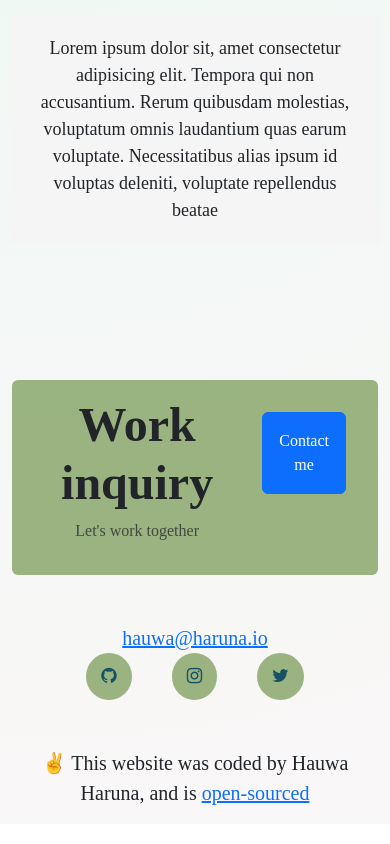
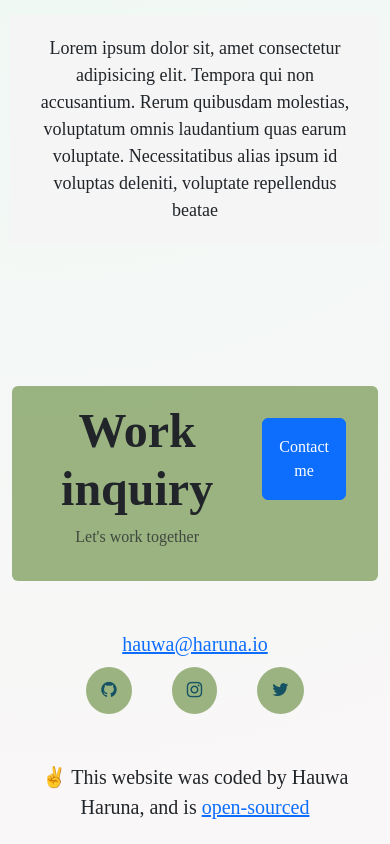
Before and after one commit to UmmSultee/Portfolio, a website: page about.html in a window 390 px wide. Shown: the part 540-1384 px from the top of the page. Drawn offline with nearby package versions, Linux system fonts and the light colour scheme.

Commit message:
updated media

```diff
--- a/about.html
+++ b/about.html
@@ -46,12 +46,10 @@
         <div class="collapse navbar-collapse" id="navbarNav">
           <ul class="navbar-nav">
             <li class="nav-item">
-              <a class="nav-link active" aria-current="page" href="index.html"
-                >Home</a
-              >
+              <a class="nav-link" aria-current="page" href="index.html">Home</a>
             </li>
             <li class="nav-item">
-              <a class="nav-link" href="about.html">About Me</a>
+              <a class="nav-link active" href="about.html">About Me</a>
             </li>
             <li class="nav-item">
               <a class="nav-link" href="about.html#contact">Contact Me</a>
@@ -103,12 +101,13 @@
 
       <a
         href="mailto:harounummie@gmail.com"
-        class="email text-center fs-5 d-flex justify-content-center mt-5"
-        title="Emai Hauwa"
-        >hauwa@haruna.io</a
+        class="email fs-5 d-flex mt-5 justify-content-center"
+        title="Email Hauwa"
+      >
+        hauwa@haruna.io</a
       >
 
-      <div class="social-links d-flex justify-content-center">
+      <div class="social-links d-flex justify-content-center mt-2">
         <a
           href="https://www.github.com/UmmSultee"
           target="_blank"
--- a/style.css
+++ b/style.css
@@ -134,6 +134,9 @@ h4 {
   p{
     text-align: center;
   }
+  footer{
+    padding: 6px;
+  }
 }
 .contact-box{
   background: rgba(65, 113, 13, 0.5);
```
